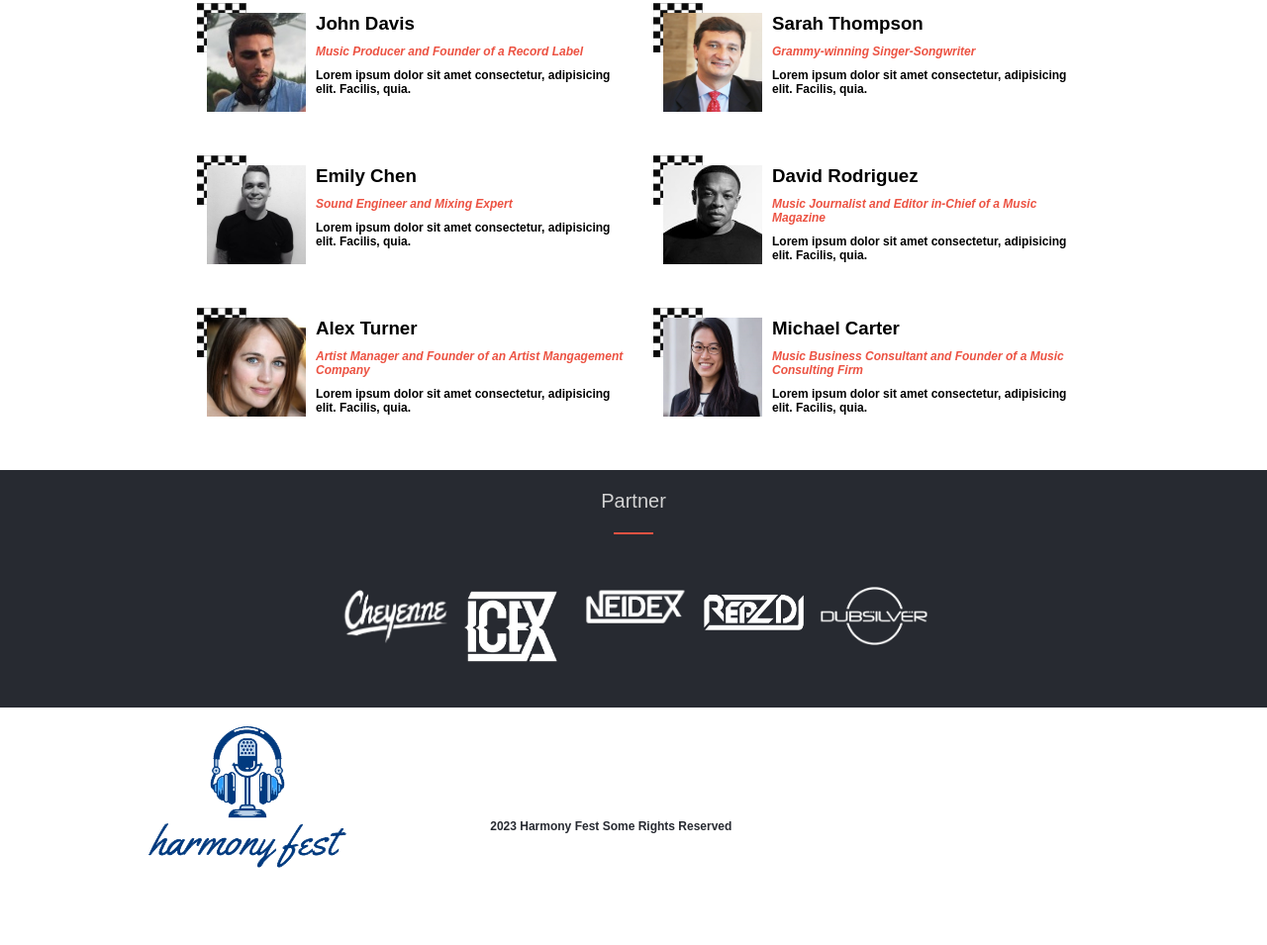
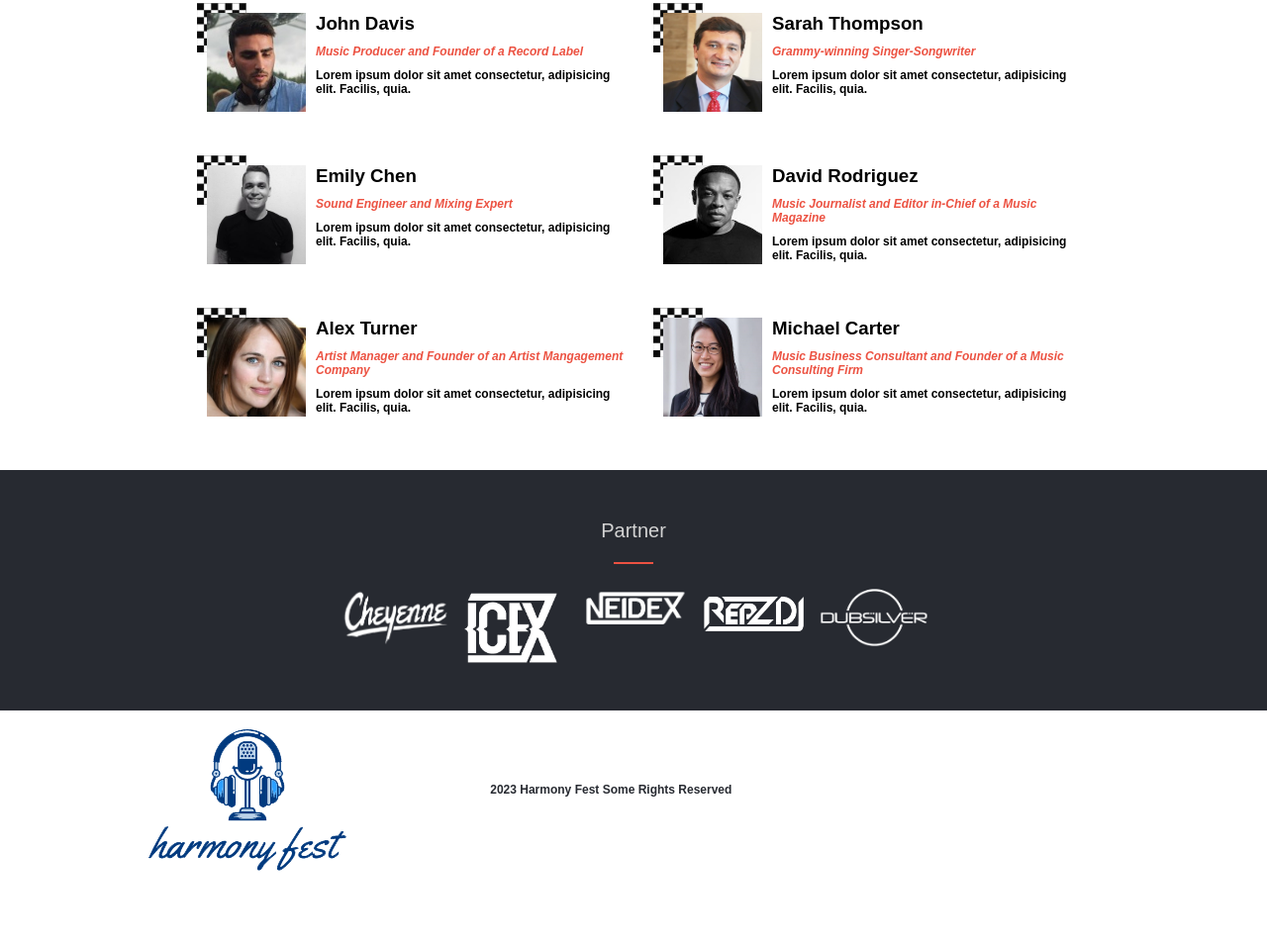
Before and after one commit to iankiema/Harmony-Fest, a plain HTML site: page index.html in a window 1280 px wide. Shown: the part 1437-2392 px from the top of the page at 99% size. After the commit the page ends 2359 px from the top, so only its background shows below. Drawn offline with Linux system fonts and the light colour scheme.

Commit message:
Updated the index.htm,style.css,about.html and Readme file

```diff
--- a/index.html
+++ b/index.html
@@ -43,6 +43,7 @@
                     <img src="images/Icon-Cancel.svg" id="cancel-icon">
                 </div>
                 <div id="mob-link">
+                    <a href="index.html">Home</a>
                     <a href="about.html" >About</a>
                     <a href="" >Program</a>
                     <a href="" >Join</a>
@@ -107,7 +108,9 @@
             <div class="prog-more"><a href=""><p>SEE THE WHOLE PROGRAM</p></a></div>
             <div class="join-div"><button class="join-btn">Join Harmony Fest 2023</button></div>
         </div>
+    </section>
 
+    <section>
             <div class="featured-speakers">
             <h2>Featured Speakers</h2>
             <div class="featured-border"></div>
@@ -153,6 +156,10 @@
                         </div>
                     </div>
                 </div>
+         </div>
+    </section>
+
+    <footer>
             <div class="about-end">
                 <div class="about-end-logo">
                     <img src="images/logo.png" alt="">
@@ -161,8 +168,7 @@
                     <p>2023 Harmony Fest Some Rights Reserved</p>
                 </div>
             </div>
-        </div>
-    </section>
+    </footer>
 
     <script src="app.js"></script>
 </body>
--- a/style.css
+++ b/style.css
@@ -389,16 +389,15 @@ header {
 
 .partners-container {
   width: 100%;
-  height: 60vh;
 }
 
 .partners {
-  height: 50%;
   background: var(--background-color);
   display: flex;
   flex-direction: column;
   justify-content: flex-start;
   align-items: center;
+  padding: 30px 20px;
 }
 
 .partners p {
@@ -427,7 +426,7 @@ header {
 
 .about-end {
   display: flex;
-  height: 50%;
+  height: 20vh;
 }
 
 .about-end-logo {
```
Also changed, not shown: about.html (+16 -7 lines), README.md. Lines whose indentation alone changed are shown as unchanged.
